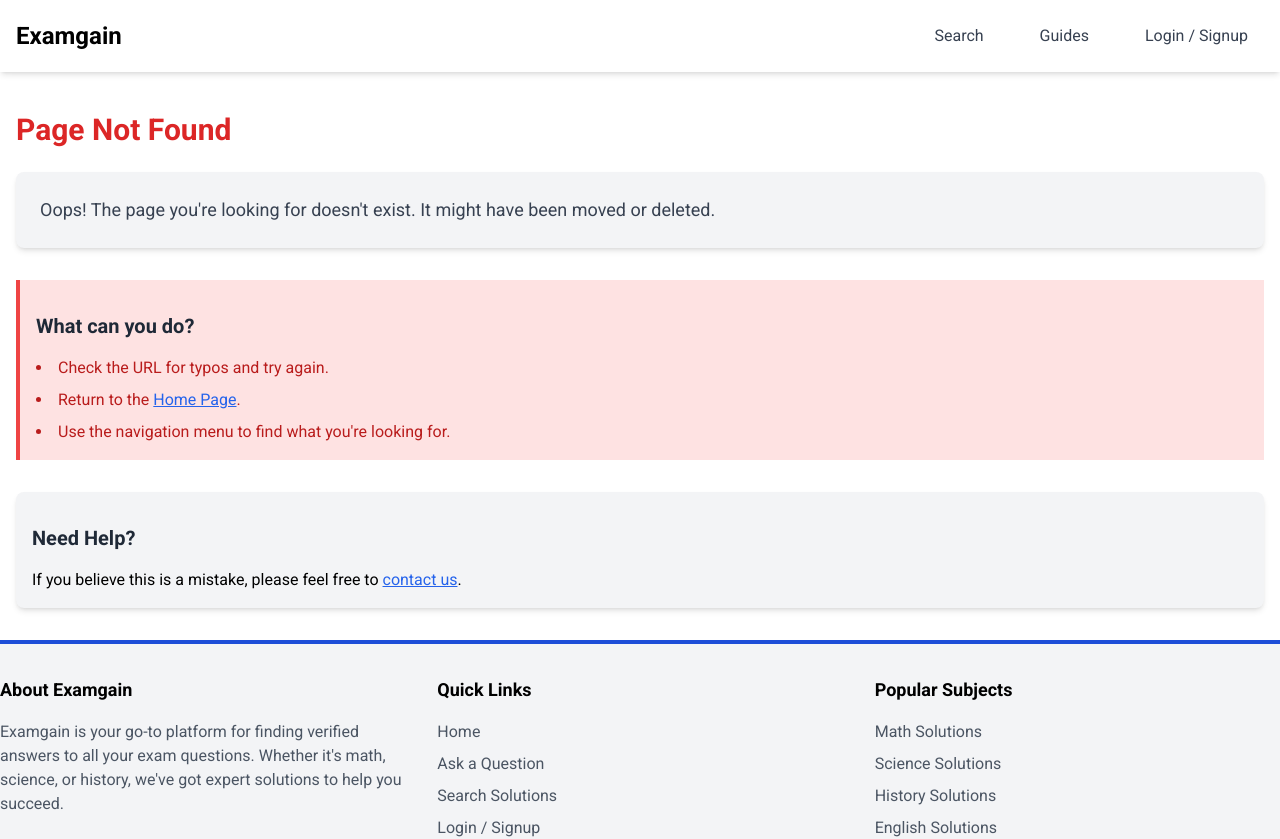
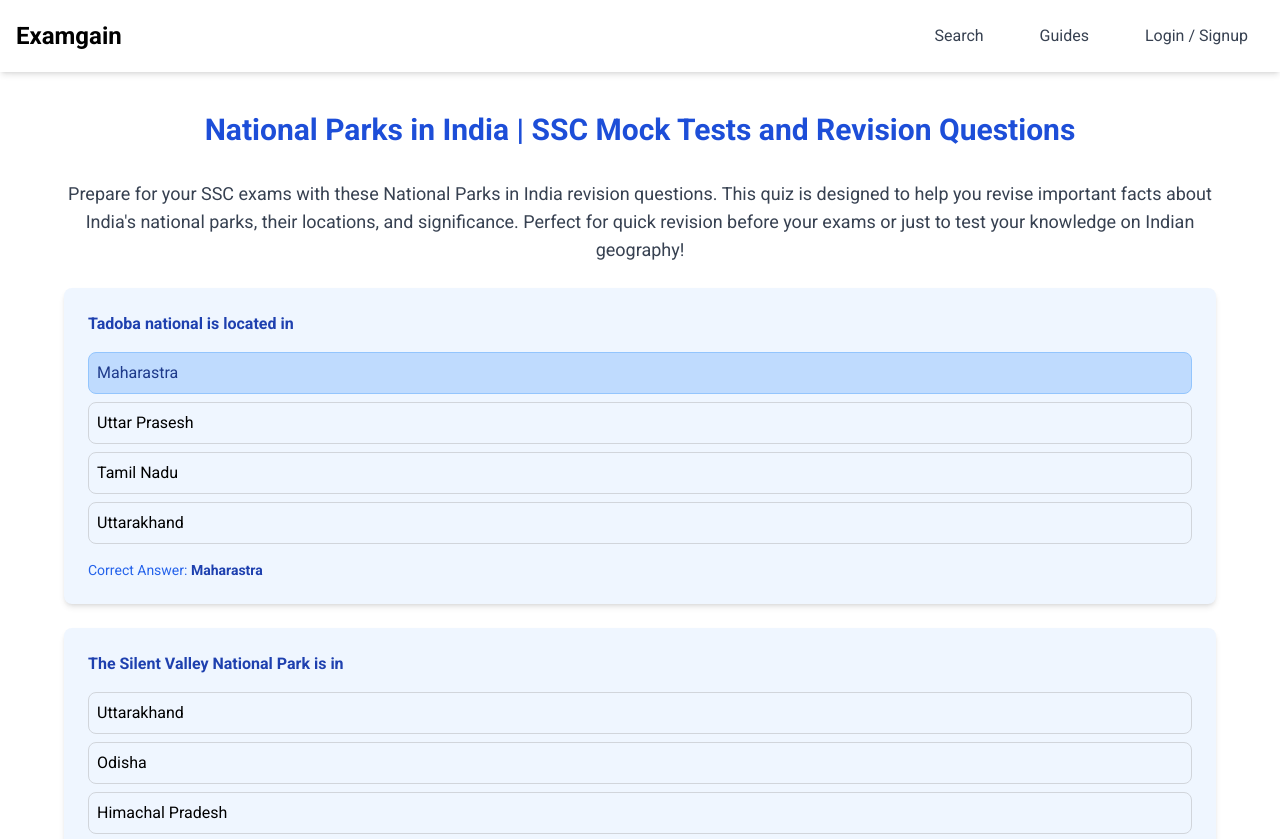
Before and after one commit to PatelAbhay550/examgain, a Next.js app: page /revision/ssc/national-parks-in-india in a window 1280 px wide. Before the commit this address had no page. Shown: the top 839 px of the page. Built offline with nearby package versions, Linux system fonts and the light colour scheme.

Commit message:
Add files via upload

```diff
--- /dev/null
+++ b/app/revision/ssc/national-parks-in-india/page.jsx
@@ -0,0 +1,140 @@
+import { quiz } from "@/data/questions";
+import React from "react";
+
+export const metadata = {
+  title: "National Parks in India | SSC Mock Tests and Revision Questions",
+  description:
+    "Prepare for SSC exams with these National Parks in India revision questions. Take free SSC mock tests to boost your knowledge and ace your exam preparation.",
+  keywords:
+    "National Parks in India, SSC mock tests, SSC revision questions, SSC preparation, SSC National Parks quiz, Indian geography quiz, competitive exam preparation",
+  openGraph: {
+    title: "National Parks in India | SSC Mock Tests and Revision Questions",
+    description:
+      "Boost your SSC preparation with our National Parks in India revision questions. Perfect for last-minute revisions and geography quizzes.",
+    url: "https://examgain.vercel.app/revision/ssc/national-parks-in-india",
+    type: "article",
+  },
+};
+
+const NationalParks = () => {
+  // Find the specific quiz data related to National Parks
+  const data = quiz.find((q) => q.level === "National Parks");
+
+  if (!data) {
+    return <div>No data available for National Parks</div>;
+  }
+
+  return (
+    <div className="pt-28 px-4 md:px-8 lg:px-16">
+      <h1 className="text-3xl font-bold text-blue-700 mb-8 text-center">
+        National Parks in India | SSC Mock Tests and Revision Questions
+      </h1>
+      <p className="mb-6 text-lg text-gray-700 text-center">
+        Prepare for your SSC exams with these National Parks in India revision
+        questions. This quiz is designed to help you revise important facts
+        about India's national parks, their locations, and significance. Perfect
+        for quick revision before your exams or just to test your knowledge on
+        Indian geography!
+      </p>
+      <ul className="space-y-6">
+        {data.questions.map((question, index) => (
+          <li
+            key={index}
+            className="bg-blue-50 p-6 rounded-lg shadow-md hover:bg-blue-100 transition duration-300"
+          >
+            <p className="font-semibold text-blue-800">{question.question}</p>
+            <ul className="mt-4 space-y-2">
+              {question.choices.map((choice, idx) => (
+                <li
+                  key={idx}
+                  className={`p-2 rounded-lg border ${
+                    choice === question.correctAnswer
+                      ? "bg-blue-200 text-blue-900 border-blue-300"
+                      : "border-gray-300"
+                  }`}
+                >
+                  {choice}
+                </li>
+              ))}
+            </ul>
+            <p className="mt-4 text-sm text-blue-600">
+              Correct Answer:{" "}
+              <span className="font-semibold text-blue-800">
+                {question.correctAnswer}
+              </span>
+            </p>
+          </li>
+        ))}
+      </ul>
+      <section className="mt-12">
+        <h2 className="text-2xl font-semibold text-blue-800 mb-4">
+          Why Study National Parks for SSC Exams?
+        </h2>
+        <p className="text-lg text-gray-700">
+          National Parks in India play a crucial role in preserving the
+          country's rich biodiversity. As an SSC aspirant, understanding the
+          geographical significance and location of these parks is important for
+          the General Knowledge (GK) section. Questions related to National
+          Parks often appear in competitive exams, making it essential for
+          candidates to be well-prepared.
+        </p>
+      </section>
+      <section className="mb-12">
+        <h2 className="text-2xl font-semibold text-blue-800 mb-4">
+          Key National Parks in India to Focus On
+        </h2>
+        <p className="text-lg text-gray-700">
+          When studying National Parks for your SSC exams, focus on the most
+          famous ones like:
+        </p>
+        <ul className="list-disc list-inside text-lg text-gray-700 mt-4">
+          <li>Jim Corbett National Park (Uttarakhand)</li>
+          <li>Ranthambore National Park (Rajasthan)</li>
+          <li>Kaziranga National Park (Assam)</li>
+          <li>Sundarbans National Park (West Bengal)</li>
+          <li>Gir National Park (Gujarat)</li>
+          <li>Bandipur National Park (Karnataka)</li>
+          <li>Kanha National Park (Madhya Pradesh)</li>
+        </ul>
+        <p className="mt-4">
+          These parks are frequently mentioned in SSC exams due to their
+          historical, ecological, and geographical importance. Make sure to
+          memorize key facts like the state they are located in, unique species
+          they are known for, and any recent news or conservation efforts
+          related to them.
+        </p>
+      </section>
+      <section className="mb-12">
+        <h2 className="text-2xl font-semibold text-blue-800 mb-4">
+          Tips for Answering SSC GK Questions on National Parks
+        </h2>
+        <p className="text-lg text-gray-700">
+          To ace the GK section of your SSC exams, follow these tips when
+          answering questions related to National Parks:
+        </p>
+        <ul className="list-disc list-inside text-lg text-gray-700 mt-4">
+          <li>
+            **Memorize Locations**: National Parks are often asked about in
+            relation to their state. Focus on the state and region of each park.
+          </li>
+          <li>
+            **Species Focus**: Know the endangered species that these parks
+            protect, like tigers in Ranthambore and Gir, or rhinos in Kaziranga.
+          </li>
+          <li>
+            **Current Affairs**: Stay updated with any recent news regarding
+            these parks, such as conservation efforts, natural disasters, or new
+            discoveries.
+          </li>
+          <li>
+            **Use Mnemonics**: Create mnemonics to remember key facts. For
+            example, "Jungle Cats Run Kindly" for Jim Corbett, Ranthambore,
+            Kaziranga, and Kanha.
+          </li>
+        </ul>
+      </section>
+    </div>
+  );
+};
+
+export default NationalParks;
```
